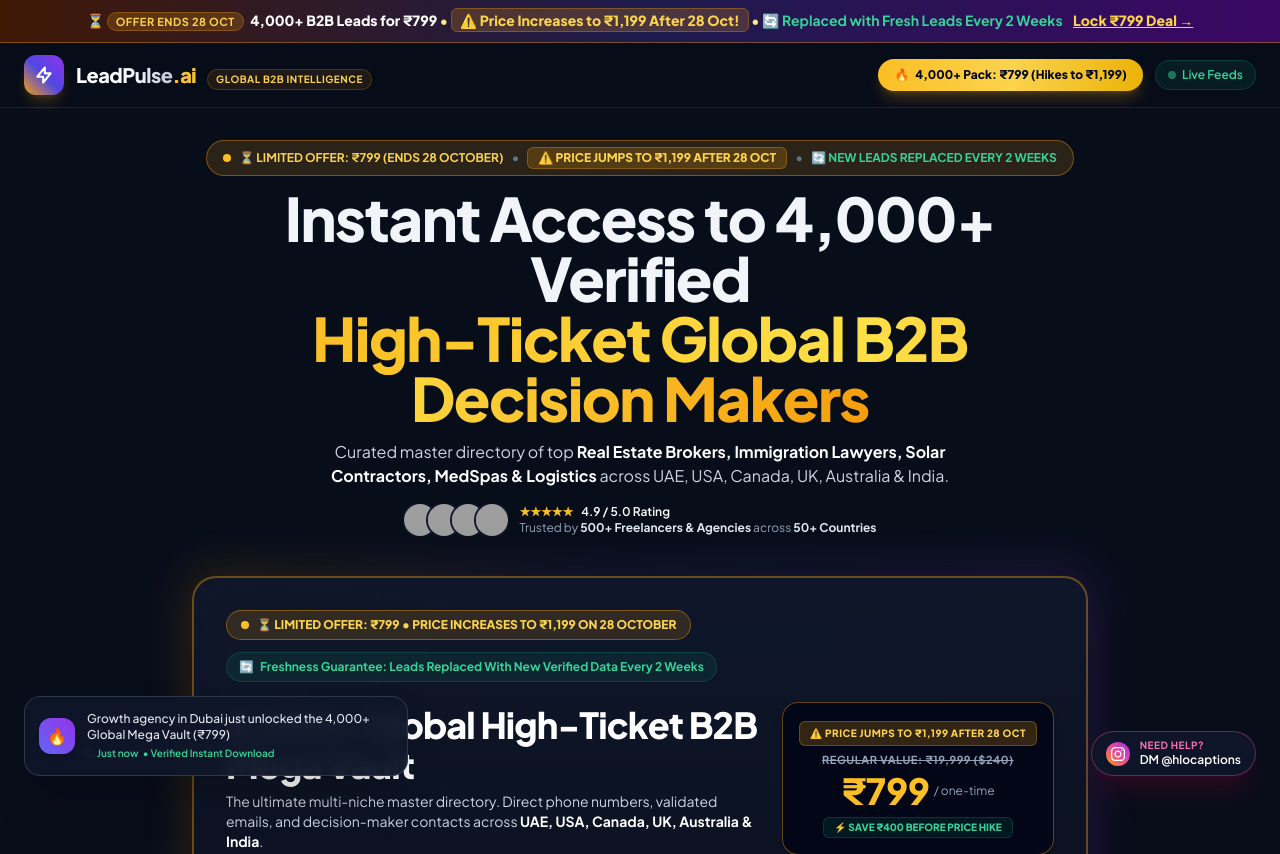
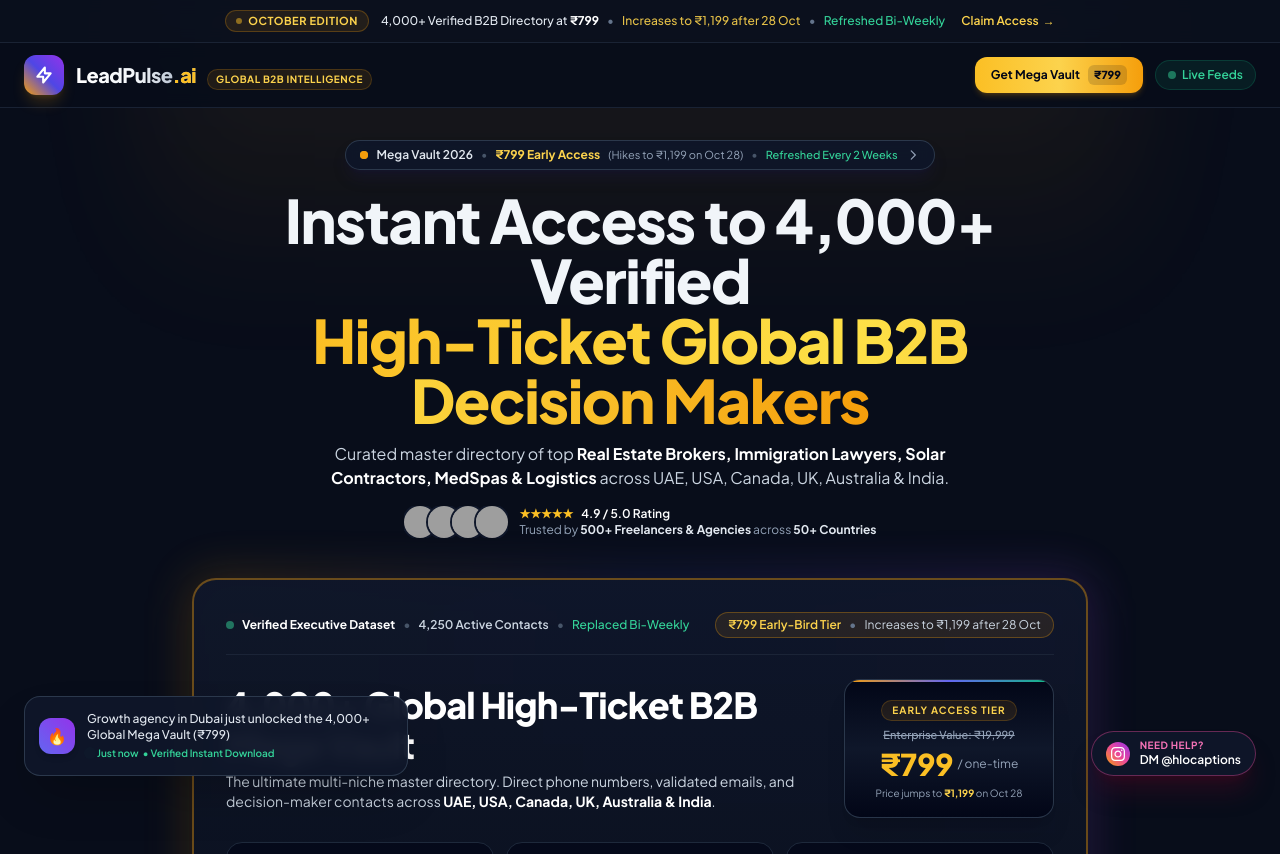
Before and after one commit to ramgaria604/b2b-lead-finder, a website: page public/index.html in a window 1280 px wide. Shown: the top 854 px of the page. Drawn offline with nearby package versions, Linux system fonts and the light colour scheme; no server answers; grey boxes are pictures that could not be loaded.

Commit message:
Refactor top announcement, hero badge, and showcase pricing into ultra-premium sleek design

```diff
--- a/public/index.html
+++ b/public/index.html
@@ -55,15 +55,32 @@
     }
   </style>
 </head>
-<body class="bg-[#080d1a] text-slate-100 min-h-screen flex flex-col selection:bg-indigo-500 selection:text-white">
+<body class="bg-[#080d1a] text-slate-100 min-h-screen flex flex-col selection:bg-indigo-500 selection:text-white relative">
 
-  <!-- Top Announcement Bar -->
-  <div class="bg-gradient-to-r from-amber-950/90 via-indigo-950 to-purple-950 border-b border-amber-500/40 py-2.5 px-4 text-center text-xs sm:text-sm font-semibold text-amber-200">
-    ⏳ <span class="bg-amber-500/20 text-amber-300 px-2 py-0.5 rounded-full border border-amber-500/30 font-bold uppercase tracking-wider text-[11px] mr-1">Offer Ends 28 Oct</span>
-    <span class="text-white font-extrabold">4,000+ B2B Leads for ₹799</span> &bull;
-    <span class="text-amber-300 font-black bg-amber-500/20 px-2 py-0.5 rounded-md border border-amber-500/30">⚠️ Price Increases to ₹1,199 After 28 Oct!</span> &bull;
-    <span class="text-emerald-400 font-bold">🔄 Replaced with Fresh Leads Every 2 Weeks</span>
-    <span class="text-amber-300 font-black underline cursor-pointer hover:text-white ml-2" onclick="openMegaBundleModal()">Lock ₹799 Deal &rarr;</span>
+  <!-- Ambient Luxury Glow (Subtle Top Lighting) -->
+  <div class="fixed inset-0 pointer-events-none -z-10 overflow-hidden">
+    <div class="absolute -top-32 left-1/2 -translate-x-1/2 w-[1000px] h-[450px] bg-gradient-to-b from-indigo-500/15 via-amber-500/10 to-transparent blur-3xl opacity-70"></div>
+  </div>
+
+  <!-- Top Announcement Bar (Sleek Minimalist Premium) -->
+  <div class="bg-[#0b101d]/90 border-b border-slate-800/80 py-2.5 px-4 text-center text-xs text-slate-300 backdrop-blur">
+    <div class="inline-flex items-center gap-2 sm:gap-3 flex-wrap justify-center">
+      <span class="inline-flex items-center gap-1.5 px-2.5 py-0.5 rounded-full text-[11px] font-bold uppercase tracking-wider bg-amber-500/10 text-amber-300 border border-amber-500/25">
+        <span class="w-1.5 h-1.5 rounded-full bg-amber-400 animate-pulse"></span>
+        October Edition
+      </span>
+      <span class="font-medium text-slate-200">
+        4,000+ Verified B2B Directory at <span class="text-white font-bold">₹799</span>
+        <span class="text-slate-500 hidden sm:inline mx-1.5">&bull;</span>
+        <span class="text-amber-300/90 hidden sm:inline">Increases to ₹1,199 after 28 Oct</span>
+        <span class="text-slate-500 hidden md:inline mx-1.5">&bull;</span>
+        <span class="text-emerald-400 hidden md:inline">Refreshed Bi-Weekly</span>
+      </span>
+      <button type="button" onclick="openMegaBundleModal()" class="inline-flex items-center gap-1 text-xs font-semibold text-amber-300 hover:text-white transition group cursor-pointer ml-1">
+        <span>Claim Access</span>
+        <span class="transform group-hover:translate-x-0.5 transition-transform">&rarr;</span>
+      </button>
+    </div>
   </div>
 
   <!-- Navbar -->
@@ -88,10 +105,10 @@
         <button
           type="button"
           onclick="openMegaBundleModal()"
-          class="inline-flex items-center gap-1.5 px-4 py-2 rounded-full bg-gradient-to-r from-amber-400 via-amber-300 to-yellow-500 text-slate-950 font-black hover:scale-105 transition shadow-lg shadow-amber-500/25 cursor-pointer"
+          class="inline-flex items-center gap-2 px-4 py-2 rounded-xl bg-gradient-to-r from-amber-400 via-amber-300 to-amber-500 hover:from-amber-300 hover:to-amber-400 text-slate-950 font-bold text-xs shadow-md shadow-amber-500/20 hover:scale-[1.02] active:scale-[0.98] transition cursor-pointer"
         >
-          <span>🔥</span>
-          <span>4,000+ Pack: ₹799 (Hikes to ₹1,199)</span>
+          <span>Get Mega Vault</span>
+          <span class="px-1.5 py-0.5 rounded-md bg-slate-950/15 text-[11px] font-black">₹799</span>
         </button>
         <span class="hidden md:inline-flex items-center gap-1.5 px-3 py-1.5 rounded-full bg-emerald-500/10 text-emerald-400 border border-emerald-500/20">
           <span class="w-2 h-2 rounded-full bg-emerald-400 animate-pulse"></span>
@@ -106,13 +123,18 @@
 
     <!-- Top Headline Section -->
     <div class="text-center max-w-4xl mx-auto mb-6">
-      <div class="inline-flex items-center gap-2 px-4 py-1.5 rounded-full text-xs font-bold bg-amber-500/15 text-amber-300 border border-amber-500/40 mb-3 shadow-sm flex-wrap justify-center">
-        <span class="w-2 h-2 rounded-full bg-amber-400 animate-ping"></span>
-        <span>⏳ LIMITED OFFER: ₹799 (ENDS 28 OCTOBER)</span>
-        <span class="text-slate-500">&bull;</span>
-        <span class="text-amber-300 font-black bg-amber-500/20 px-2.5 py-0.5 rounded-md border border-amber-500/30">⚠️ PRICE JUMPS TO ₹1,199 AFTER 28 OCT</span>
-        <span class="text-slate-500">&bull;</span>
-        <span class="text-emerald-400 font-bold">🔄 NEW LEADS REPLACED EVERY 2 WEEKS</span>
+      <div class="inline-flex items-center gap-2 px-3.5 py-1.5 rounded-full text-xs bg-slate-900/90 border border-slate-700/80 shadow-lg shadow-indigo-950/30 backdrop-blur mb-5 group cursor-pointer hover:border-amber-500/40 transition" onclick="openMegaBundleModal()">
+        <span class="flex h-2 w-2 relative">
+          <span class="animate-ping absolute inline-flex h-full w-full rounded-full bg-amber-400 opacity-75"></span>
+          <span class="relative inline-flex rounded-full h-2 w-2 bg-amber-500"></span>
+        </span>
+        <span class="text-slate-200 font-semibold">Mega Vault 2026</span>
+        <span class="text-slate-600">&bull;</span>
+        <span class="text-amber-300 font-bold">₹799 Early Access</span>
+        <span class="text-slate-400 text-[11px] hidden sm:inline">(Hikes to ₹1,199 on Oct 28)</span>
+        <span class="text-slate-600 hidden sm:inline">&bull;</span>
+        <span class="text-emerald-400 font-medium text-[11px] hidden md:inline">Refreshed Every 2 Weeks</span>
+        <svg class="w-3.5 h-3.5 text-slate-400 group-hover:text-white group-hover:translate-x-0.5 transition" fill="none" stroke="currentColor" viewBox="0 0 24 24"><path stroke-linecap="round" stroke-linejoin="round" stroke-width="2" d="M9 5l7 7-7 7"/></svg>
       </div>
       <h1 class="text-3xl sm:text-5xl lg:text-6xl font-black tracking-tight leading-tight mb-3">
         Instant Access to 4,000+ Verified <br class="hidden sm:block"/>
@@ -152,13 +174,19 @@
       <div class="relative bg-gradient-to-b from-slate-900/95 via-[#0b1120] to-slate-900/95 border-2 border-amber-500/40 rounded-3xl p-6 sm:p-8 shadow-2xl">
 
         <!-- Top Badge Strip -->
-        <div class="flex flex-wrap items-center justify-between gap-3 mb-5">
-          <div class="inline-flex items-center gap-2 px-3.5 py-1.5 rounded-full text-xs font-extrabold bg-amber-500/15 text-amber-300 border border-amber-500/40">
-            <span class="w-2 h-2 rounded-full bg-amber-400 animate-ping"></span>
-            ⏳ LIMITED OFFER: ₹799 &bull; PRICE INCREASES TO ₹1,199 ON 28 OCTOBER
+        <div class="flex flex-wrap items-center justify-between gap-3 mb-6 pb-4 border-b border-slate-800/80">
+          <div class="flex items-center gap-2 text-xs font-semibold text-slate-300">
+            <span class="w-2 h-2 rounded-full bg-emerald-400 animate-pulse"></span>
+            <span class="text-white font-bold">Verified Executive Dataset</span>
+            <span class="text-slate-600">&bull;</span>
+            <span class="text-slate-300">4,250 Active Contacts</span>
+            <span class="text-slate-600">&bull;</span>
+            <span class="text-emerald-400 font-medium">Replaced Bi-Weekly</span>
           </div>
-          <div class="text-xs font-bold text-emerald-400 flex items-center gap-1.5 bg-emerald-500/10 px-3 py-1.5 rounded-full border border-emerald-500/20">
-            <span>🔄</span> <span>Freshness Guarantee: Leads Replaced With New Verified Data Every 2 Weeks</span>
+          <div class="inline-flex items-center gap-2 px-3 py-1 rounded-full text-xs font-semibold bg-amber-500/10 text-amber-300 border border-amber-500/30">
+            <span>₹799 Early-Bird Tier</span>
+            <span class="text-slate-500">&bull;</span>
+            <span class="text-slate-300 font-normal">Increases to ₹1,199 after 28 Oct</span>
           </div>
         </div>
 
@@ -174,17 +202,18 @@
               </p>
             </div>
             <!-- Pricing Box -->
-            <div class="bg-slate-950/90 border border-amber-500/40 rounded-2xl p-4 text-center shrink-0 min-w-[220px] shadow-lg">
-              <div class="text-[10px] font-black text-amber-300 uppercase tracking-wider bg-amber-500/20 px-2.5 py-1 rounded-md border border-amber-500/30 mb-1.5 inline-block shadow-sm">
-                ⚠️ Price Jumps to ₹1,199 After 28 Oct
+            <div class="bg-gradient-to-b from-slate-950 via-slate-900 to-slate-950 border border-slate-700/80 rounded-2xl p-4 text-center shrink-0 min-w-[210px] shadow-xl relative overflow-hidden">
+              <div class="absolute top-0 right-0 left-0 h-0.5 bg-gradient-to-r from-amber-500 via-indigo-500 to-emerald-500"></div>
+              <div class="text-[10px] font-bold text-amber-300 uppercase tracking-widest bg-amber-500/10 px-2.5 py-0.5 rounded-full border border-amber-500/20 mb-1.5 inline-block">
+                Early Access Tier
               </div>
-              <div class="text-[11px] font-bold text-slate-400 uppercase tracking-wider line-through">Regular Value: ₹19,999 ($240)</div>
-              <div class="text-3xl sm:text-4xl font-black text-amber-400 flex items-center justify-center gap-1 my-0.5">
-                <span>₹799</span>
+              <div class="text-[11px] font-medium text-slate-400 line-through">Enterprise Value: ₹19,999</div>
+              <div class="text-3xl font-black text-white flex items-center justify-center gap-1 my-0.5">
+                <span class="text-amber-400">₹799</span>
                 <span class="text-xs font-normal text-slate-400">/ one-time</span>
               </div>
-              <div class="text-[10px] text-emerald-400 font-extrabold bg-emerald-500/10 px-2.5 py-0.5 rounded-md border border-emerald-500/20 inline-block">
-                ⚡ SAVE ₹400 BEFORE PRICE HIKE
+              <div class="text-[10px] text-slate-400 mt-1">
+                Price jumps to <strong class="text-amber-300">₹1,199</strong> on Oct 28
               </div>
             </div>
           </div>
@@ -286,9 +315,9 @@
           <button
             type="button"
             onclick="openMegaBundleModal()"
-            class="w-full sm:w-auto px-8 py-4 rounded-2xl font-extrabold text-slate-950 bg-gradient-to-r from-amber-400 via-amber-300 to-yellow-500 hover:from-amber-300 hover:to-yellow-400 shadow-xl shadow-amber-500/25 hover:scale-[1.02] active:scale-[0.98] transition-all flex items-center justify-center gap-2.5 text-base whitespace-nowrap cursor-pointer"
+            class="w-full sm:w-auto px-8 py-4 rounded-xl font-bold text-slate-950 bg-gradient-to-r from-amber-400 via-amber-300 to-amber-500 hover:from-amber-300 hover:to-amber-400 shadow-xl shadow-amber-500/20 hover:scale-[1.01] active:scale-[0.99] transition-all flex items-center justify-center gap-2.5 text-base whitespace-nowrap cursor-pointer"
           >
-            <span>⚡ Lock ₹799 Deal (Increases to ₹1,199 Soon)</span>
+            <span>Unlock 4,000+ Lead Vault (₹799)</span>
             <svg class="w-5 h-5 text-slate-950" fill="none" stroke="currentColor" viewBox="0 0 24 24"><path stroke-linecap="round" stroke-linejoin="round" stroke-width="2.5" d="M14 5l7 7m0 0l-7 7m7-7H3"/></svg>
           </button>
         </div>
```
